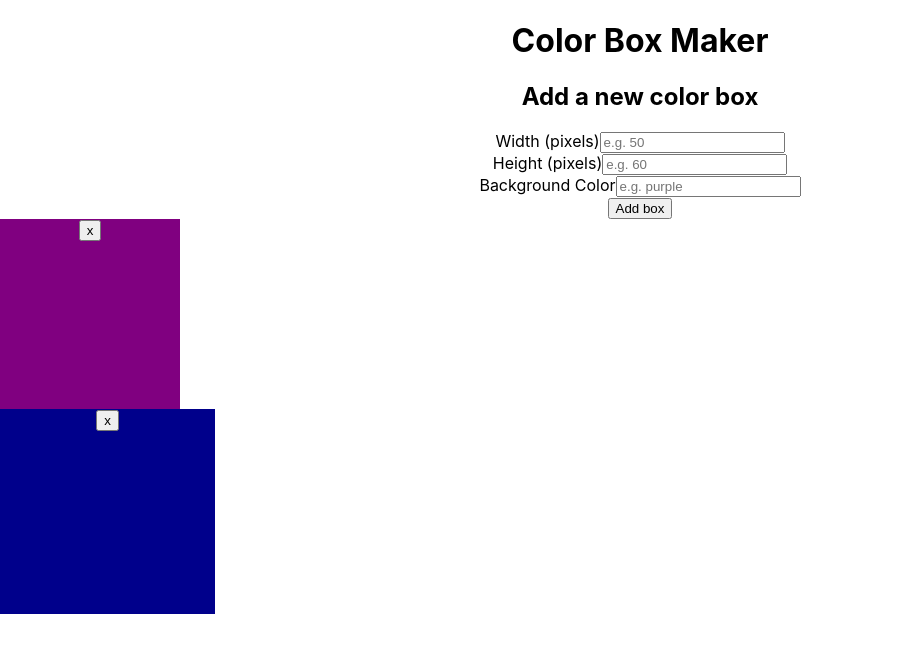
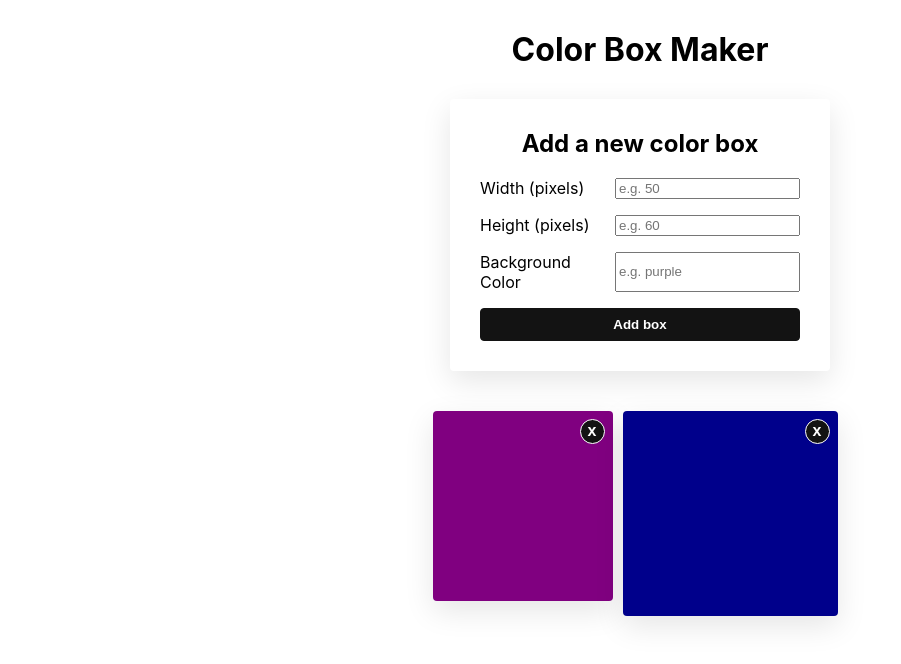
Before and after one commit to ctln12/color-box-maker, a React (Create React App) app: page / in a window 1280 px wide. Shown: the top 664 px of the page, without its empty margins (0-901 px from the left). Built offline with nearby package versions, Linux system fonts and the light colour scheme.

Commit message:
improve style

```diff
--- a/src/App.css
+++ b/src/App.css
@@ -1,38 +1,21 @@
 .App {
-  text-align: center;
+  width: 80%;
+  margin: 30px auto;
 }
 
-.App-logo {
-  height: 40vmin;
-  pointer-events: none;
-}
-
-@media (prefers-reduced-motion: no-preference) {
-  .App-logo {
-    animation: App-logo-spin infinite 20s linear;
+@media (max-width: 1200px) {
+  .App {
+    width: 85%;
   }
 }
 
-.App-header {
-  background-color: #282c34;
-  min-height: 100vh;
-  display: flex;
-  flex-direction: column;
-  align-items: center;
-  justify-content: center;
-  font-size: calc(10px + 2vmin);
-  color: white;
+@media (max-width: 768px) {
+  .App {
+    width: 90%;
+  }
 }
 
-.App-link {
-  color: #61dafb;
+.App h1 {
+  text-align: center;
+  margin: 0;
 }
-
-@keyframes App-logo-spin {
-  from {
-    transform: rotate(0deg);
-  }
-  to {
-    transform: rotate(360deg);
-  }
-}
--- /dev/null
+++ b/src/Box.css
@@ -0,0 +1,24 @@
+.Box {
+  box-shadow: 0 10px 30px rgba(0, 0, 0, 0.1);
+  border-radius: 4px;
+  position: relative;
+  margin-right: 10px;
+  margin-bottom: 10px;
+}
+
+.Box button {
+  width: 25px;
+  height: 25px;
+  border: 1px solid white;
+  background-color: #131313;
+  color: white;
+  font-weight: bold;
+  font-size: 16px;
+  position: absolute;
+  top: 8px;
+  right: 8px;
+  border-radius: 50%;
+  display: flex;
+  justify-content: center;
+  align-items: center;
+}
--- a/src/Box.js
+++ b/src/Box.js
@@ -1,4 +1,5 @@
 import React, { Component } from 'react';
+import './Box.css';
 
 // This component should display a div with a background color, width and height based on the props passed to it
 class Box extends Component {
--- /dev/null
+++ b/src/BoxList.css
@@ -0,0 +1,13 @@
+.BoxList {
+  margin-top: 30px;
+  display: flex;
+  flex-direction: column;
+  justify-content: center;
+  align-items: center;
+}
+
+.Boxes {
+  margin-top: 40px;
+  display: flex;
+  flex-wrap: wrap;
+}
--- a/src/BoxList.js
+++ b/src/BoxList.js
@@ -2,6 +2,7 @@ import React, { Component } from 'react';
 import Box from './Box';
 import NewBoxForm from "./NewBoxForm";
 import { v4 as uuidv4 } from 'uuid';
+import './BoxList.css';
 
 // Place your state that contains all of the boxes here.
 // This component should render all of the Box components along with the NewBoxForm component
@@ -39,7 +40,7 @@ class BoxList extends Component {
     return (
       <div className="BoxList">
         <NewBoxForm createBox={this.create} />
-        <div>{boxes}</div>
+        <div className="Boxes">{boxes}</div>
       </div>
     );
   }
--- /dev/null
+++ b/src/NewBoxForm.css
@@ -0,0 +1,34 @@
+.NewBoxForm {
+  box-shadow: 0 10px 30px rgba(0, 0, 0, 0.1);
+  padding: 30px;
+  border-radius: 4px;
+  width: 320px;
+  margin: 0px auto;
+}
+
+@media (max-width: 576px) {
+  .NewBoxForm {
+    width: 390px;
+  }
+}
+
+.NewBoxForm h2 {
+  margin-top: 0;
+  text-align: center;
+}
+
+.NewBoxForm div {
+  display: flex;
+  justify-content: space-between;
+  margin-bottom: 16px;
+}
+
+.NewBoxForm button {
+  width: 100%;
+  padding: 8px;
+  font-weight: bold;
+  background-color: #131313;
+  color: white;
+  border-radius: 4px;
+  border: 1px solid #131313;
+}
--- a/src/NewBoxForm.js
+++ b/src/NewBoxForm.js
@@ -1,5 +1,6 @@
 import React, { Component } from 'react';
 import { v4 as uuidv4 } from 'uuid';
+import './NewBoxForm.css';
 
 // This component should render a form that when submitted, creates a new Box.
 // You should be able to specify the Box’s width, height, and background color.
```
